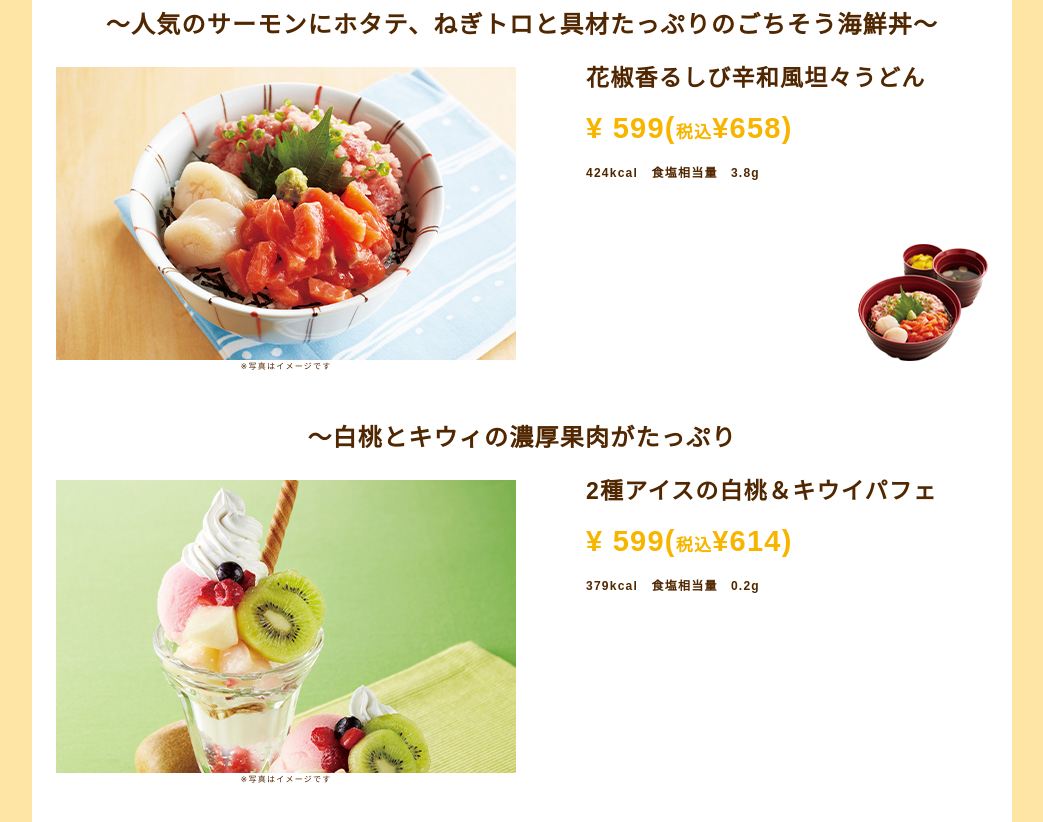
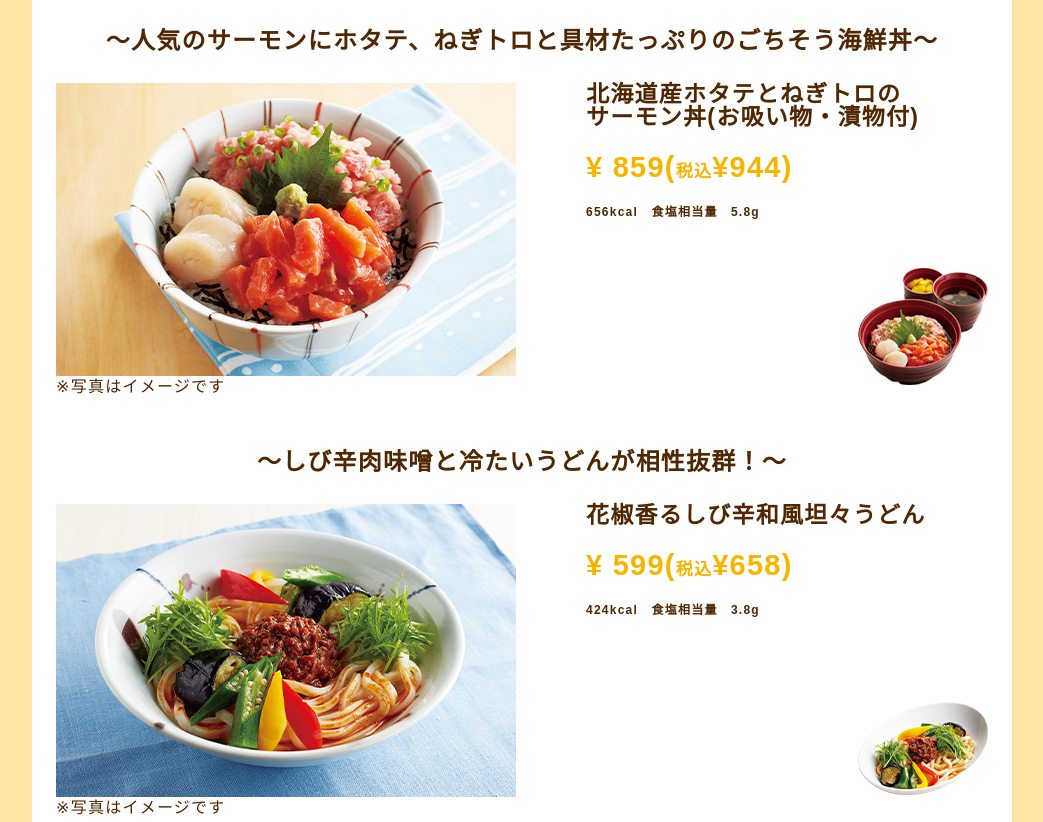
Before and after one commit to MorningDesign22/joyful.summer21, a plain HTML site: page index.html in a window 1280 px wide. Shown: the part 1518-2340 px from the top of the page, without its empty margins (118-1161 px from the left). Drawn offline with nearby package versions, Linux system fonts and the light colour scheme.

Commit message:
2nd commit

```diff
--- a/index.html
+++ b/index.html
@@ -201,12 +201,30 @@
                     <p class="thisisimage">※写真はイメージです</p>
                 </div>
                 <div class="text-box">
+                    <h3>北海道産ホタテとねぎトロの<br>サーモン丼(お吸い物・漬物付)</h3>
+                    <p class="price">¥ 859(<span class="small">税込</span>¥944)</p>
+                    <p class="kcal">656kcal&emsp;食塩相当量&emsp;5.8g</p>
+                </div>
+                <div class="png-img">
+                    <img src="img/seafood.png" alt="">
+                </div>
+            </div>
+            <!--肉うどん-->
+            <div class="menu-title">
+                <h3>～しび辛肉味噌と冷たいうどんが<br class="sp-br">相性抜群！～</h3>
+            </div>
+            <div class="food-menu">
+                <div class="img">
+                    <img src="img/udon.jpg" alt="">
+                    <p class="thisisimage">※写真はイメージです</p>
+                </div>
+                <div class="text-box">
                     <h3>花椒香るしび辛和風坦々うどん</h3>
                     <p class="price">¥ 599(<span class="small">税込</span>¥658)</p>
                     <p class="kcal">424kcal&emsp;食塩相当量&emsp;3.8g</p>
                 </div>
                 <div class="png-img">
-                    <img src="img/seafood.png" alt="">
+                    <img src="img/udon.png" alt="">
                 </div>
             </div>
             <!--デザート-->
@@ -254,6 +272,7 @@
                         <li class="sm-li">※調理器具、食器類、揚げ油は同一のものを使用しており、本来メニューに含まれないアレルギー物質が意図せず混入する場合がございます。</li>
                         <li class="sm-li">※一部店舗では販売商品、販売時間、販売価格が異なります。</li>
                         <li class="sm-li">※期間限定メニューにつき、商品がなくなり次第販売終了とさせていただきます。</li>
+                        <li class="sm-li">※22時～翌日5時までのあいだにご利用されるお客様には、深夜料金として10％加算させていただきます。</li>
                     </ul>
                 </div>
             </section>
--- a/style.css
+++ b/style.css
@@ -296,10 +296,6 @@ main {
 .img {
     margin-left: 24px;
     width: 49%;
-}
-.thisisimage {
-   font-size: 8px!important;
-   text-align: center;
 }
 
 .text-box{
```
